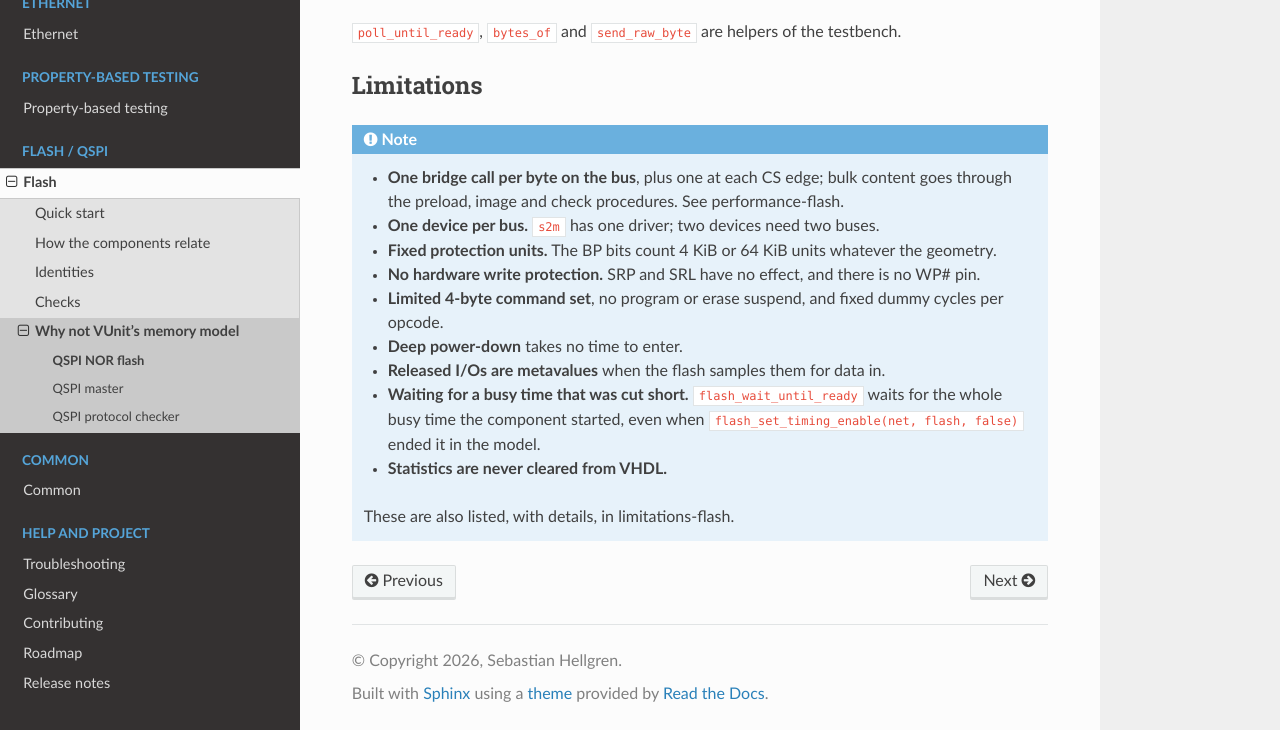
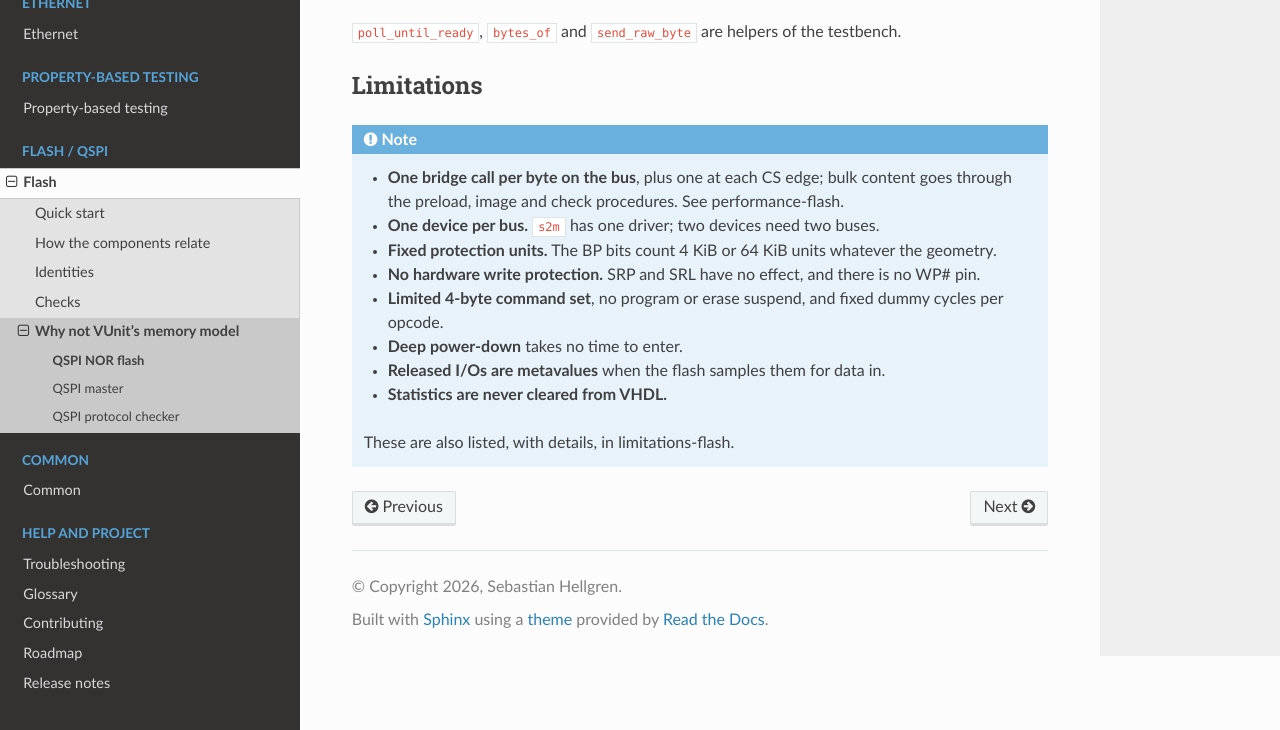
Before and after one commit to ru551n/awesome-vunit-vcs, a Sphinx documentation site: the page built from docs/flash/qspi_flash.rst, in a window 1280 px wide and 900 px high, scrolled down 9877 px, cut to the strip 170-900 px from the top of the window. Built offline with Sphinx 7.4.7 and the Read the Docs theme 3.1.0, drawn with Linux system fonts in a browser that asks for light colours.

Commit message:
Fix the flash busy wait, SCK half periods, protocol checker actors and image loading
flash_set_timing_enable(false) ends a busy period in the model, and now
also the busy wait of flash_wait_until_ready: it cancels busy_timer like a
reset does, instead of letting the original busy time run out.

qspi_master drives the high half of an SCK cycle for period - period / 2,
so a period of an odd number of simulator resolution units is exact
instead of one unit short.

A protocol checker constructed without an id gets its default id, logger,
actor and checker the first time they are needed, by its entity or an
accessor, and memoizes them. A checker passed to new_flash or
new_qspi_master is given its parent's child id instead, so it no longer
uses up a default id or leaves an actor behind. An explicit actor is
still used as given.

FlashDevice.load_image checks every segment against the device before it
writes the first one, so an image with a segment outside the device
writes nothing.

Co-Authored-By: Claude Opus 5 (1M context) <noreply@anthropic.com>
Claude-Session: https://claude.ai/code/session_01846z9LGpF2PiS5xXA9qXUX

```diff
--- a/docs/flash/index.rst
+++ b/docs/flash/index.rst
@@ -97,7 +97,9 @@ are passed explicitly. Log messages therefore name the component they come from:
      - ``tb:boot_flash``
    * - A protocol checker without an explicit ``id``, passed to ``new_flash`` or ``new_qspi_master``
      - ``<parent id>:protocol_checker``, for example ``tb:boot_flash:protocol_checker``. The logger,
-       actor and checker that were not passed explicitly are derived again from this id.
+       actor and checker that were not passed explicitly are derived from this id. The checker uses
+       up no default id and leaves no actor behind: a checker constructed without an ``id`` gets its
+       default id the first time it is needed, by its own entity or an accessor such as ``get_id``.
    * - A protocol checker with an explicit ``id``, passed to ``new_flash`` or ``new_qspi_master``
      - Its own id; the handle is used unchanged
 
--- a/docs/flash/qspi_flash.rst
+++ b/docs/flash/qspi_flash.rst
@@ -758,9 +758,6 @@ Limitations
    * **Limited 4-byte command set**, no program or erase suspend, and fixed dummy cycles per opcode.
    * **Deep power-down** takes no time to enter.
    * **Released I/Os are metavalues** when the flash samples them for data in.
-   * **Waiting for a busy time that was cut short.** ``flash_wait_until_ready`` waits for the whole
-     busy time the component started, even when ``flash_set_timing_enable(net, flash, false)`` ended
-     it in the model.
    * **Statistics are never cleared from VHDL.**
 
    These are also listed, with details, in :ref:`limitations-flash`.
--- a/docs/flash/qspi_master.rst
+++ b/docs/flash/qspi_master.rst
@@ -279,8 +279,6 @@ Limitations
    * **SPI mode 0 only.** Mode 3 (SCK idling high) is not supported.
    * **Fixed CS framing.** CS setup and hold are half an SCK period; only the deselect time is a
      parameter.
-   * **Half periods.** Each half of an SCK cycle is ``sck_period / 2``, so a period that is an odd
-     number of simulator resolution units is driven one unit short.
    * **Addresses up to 2 GiB.** The command layer takes addresses as a ``natural``.
    * **One device per bus.** CS is a single line.
 
```
Also changed, not shown: 8 other files.
